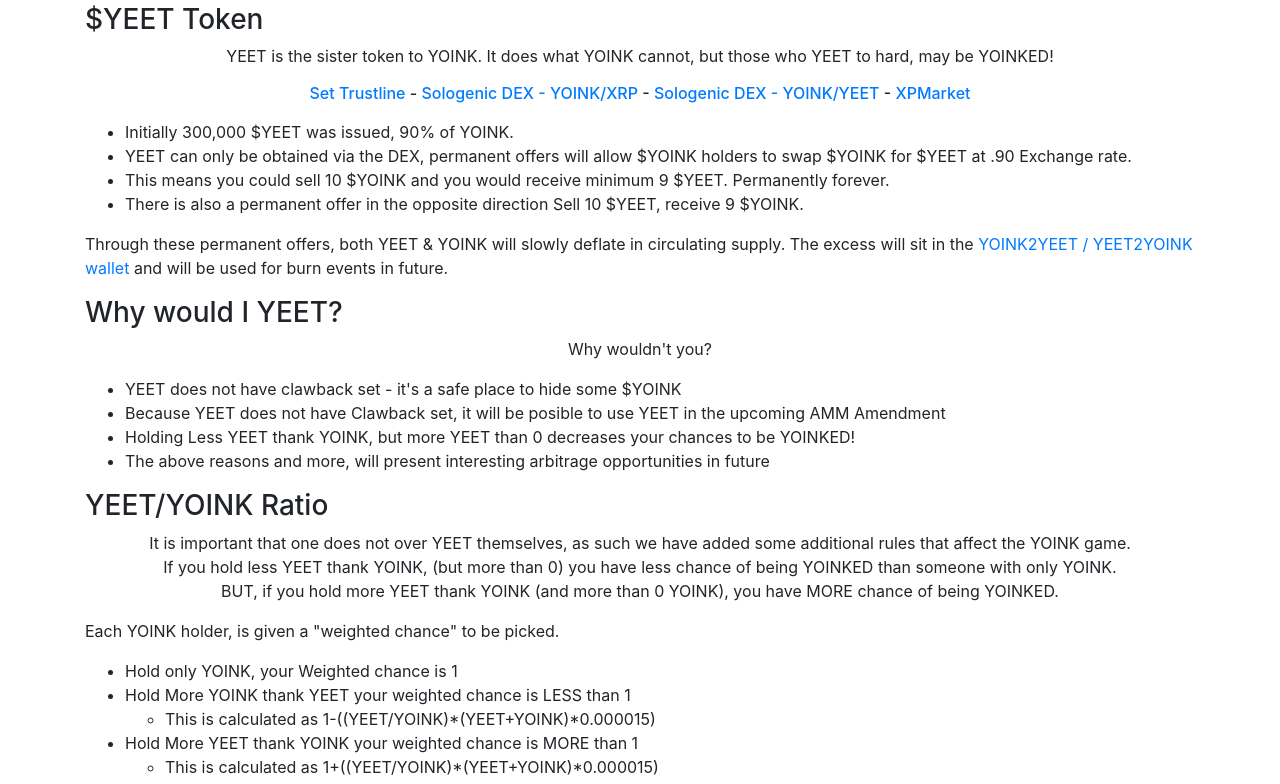
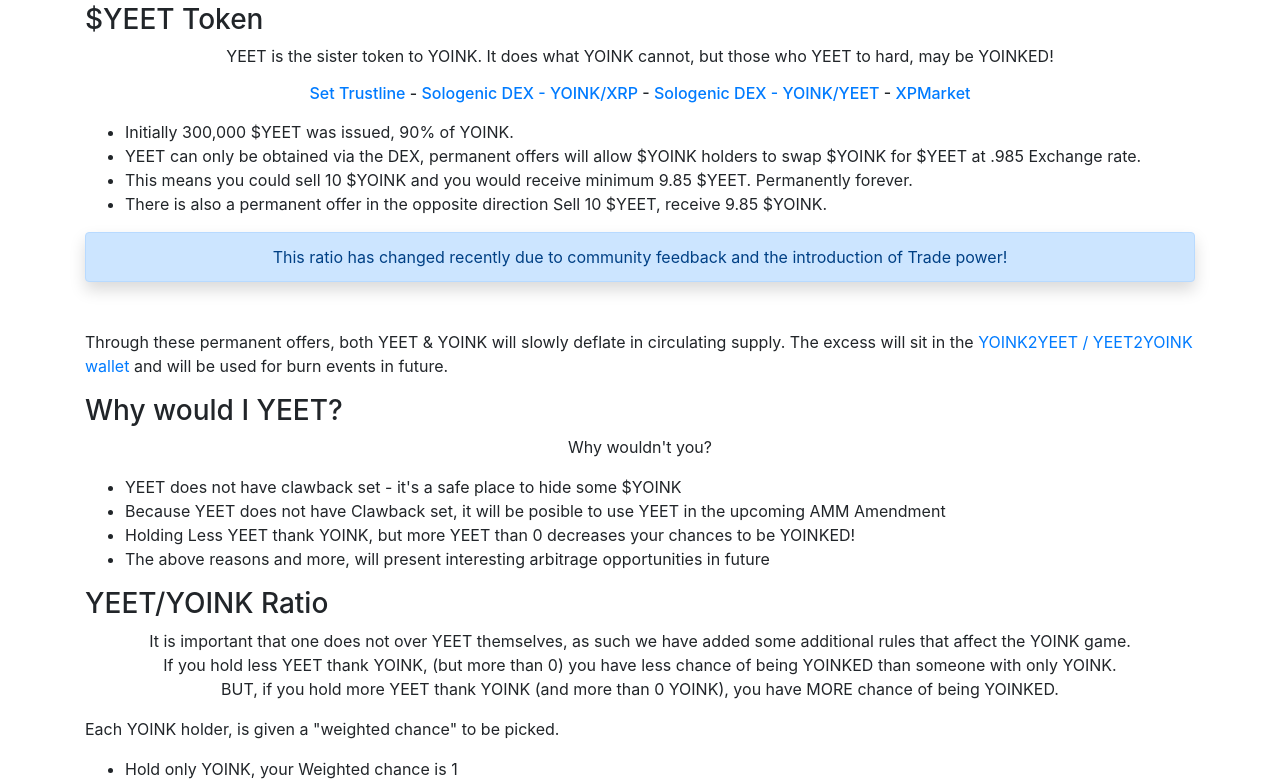
Before and after one commit to YoinkXRPL/YoinkXRPL.github.io, a plain HTML site: page index.html in a window 1280 px wide. Shown: the part 746-1530 px from the top of the page. Drawn offline with nearby package versions, Linux system fonts and the light colour scheme.

Commit message:
Add files via upload

```diff
--- a/index.html
+++ b/index.html
@@ -88,11 +88,12 @@
 
         <p class="text-center">
             <ul><li> Initially 300,000 $YEET was issued, 90% of YOINK.
-                <li>YEET can only be obtained via the DEX, permanent offers will allow $YOINK holders to swap $YOINK for $YEET at .90 Exchange rate.</li>
-        <li>This means you could sell 10 $YOINK and you would receive minimum 9 $YEET. Permanently forever.</li>
-        <li>There is also a permanent offer in the opposite direction Sell 10 $YEET, receive 9 $YOINK.      </li>
+                <li>YEET can only be obtained via the DEX, permanent offers will allow $YOINK holders to swap $YOINK for $YEET at .985 Exchange rate.</li>
+        <li>This means you could sell 10 $YOINK and you would receive minimum 9.85 $YEET. Permanently forever.</li>
+        <li>There is also a permanent offer in the opposite direction Sell 10 $YEET, receive 9.85 $YOINK.      </li>
     </ul>
         </p>
+        <p class="alert alert-primary text-center shadow mb-5">This ratio has changed recently due to community feedback and the introduction of Trade power!</p>
         <p>
            Through these permanent offers, both YEET & YOINK will slowly deflate in circulating supply. The excess will sit in the
            <a href="https://bithomp.com/explorer/rY2YRcwHfkwekBM3C15gwKJ4y78hzJMYp" target="_blank">YOINK2YEET / YEET2YOINK wallet</a> and will be used for burn events in future.
@@ -205,7 +206,6 @@
             </tr>
         </table>
 
-        <p class="alert alert-primary text-center shadow mb-5">Ratio Calculator Coming Soon...</p>
        <!-- <h3>Check your YOINK/YEET Ratio</h3>
       <div class="input-group mb-3 text-center p-3">
             <input type="text" class="form-control" placeholder="XRPL Address" aria-label="XRPL Address" aria-describedby="basic-addon1">
```
